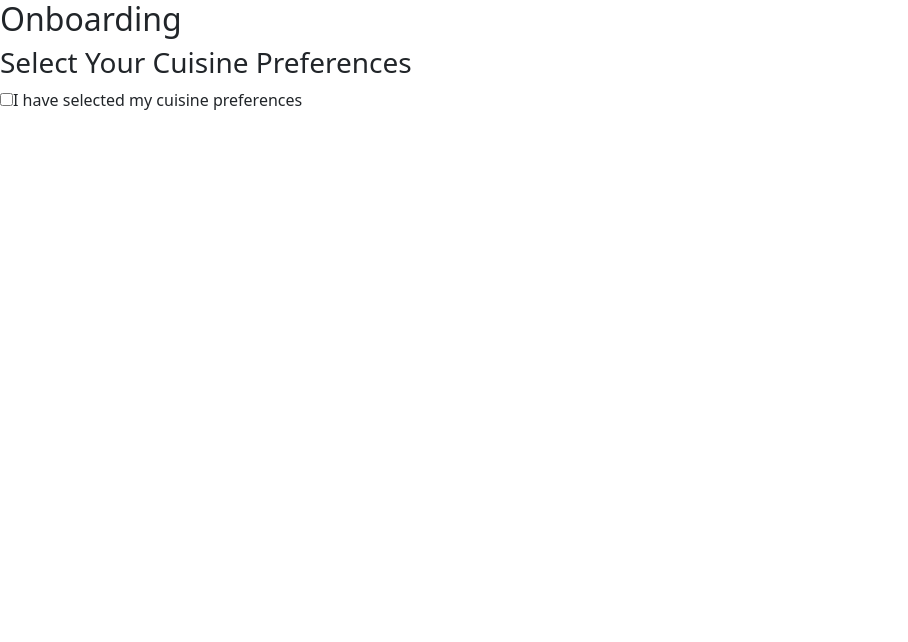
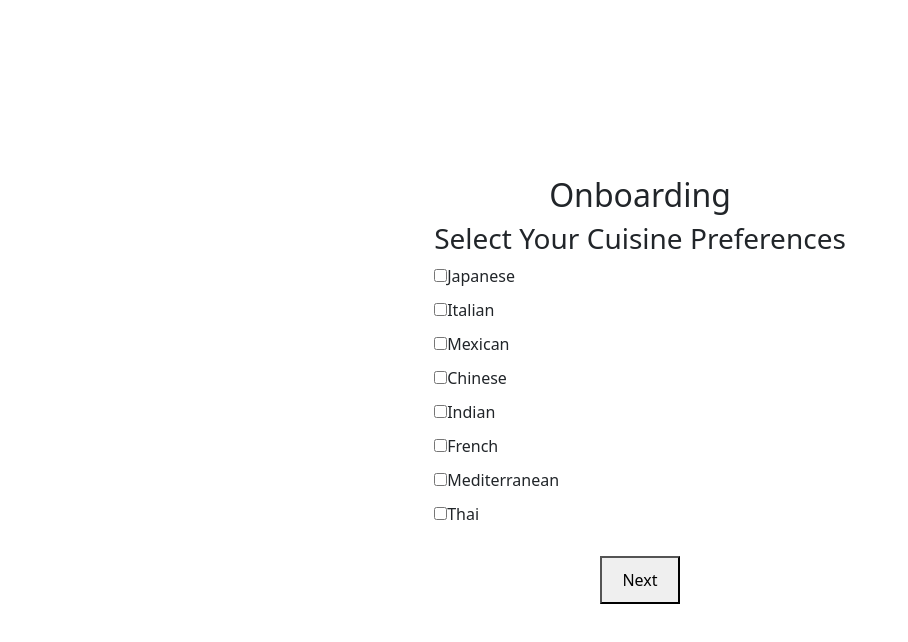
Before and after one commit to duchuynh/PhoenixCoders, a React (Create React App) app in the folder React/potluck/: page /onboarding in a window 1280 px wide. Shown: the top 642 px of the page, without its empty margins (0-908 px from the left). Built offline with nearby package versions, Linux system fonts and the light colour scheme.

Commit message:
Onboarding now stores const variables and has basic styling

```diff
--- a/React/potluck/src/pages/Onboarding/Onboarding.css
+++ b/React/potluck/src/pages/Onboarding/Onboarding.css
@@ -0,0 +1,29 @@
+.onboarding-container {
+    display: flex;
+    flex-direction: column;
+    align-items: center;
+    justify-content: center;
+    min-height: 100vh;
+    text-align: center;
+  }
+
+  .onboarding-step {
+    margin-bottom: 20px;
+  }
+
+  .checkbox-group, .radio-group {
+    display: flex;
+    flex-direction: column;
+    align-items: flex-start;
+    margin-bottom: 20px;
+  }
+
+  .checkbox-label, .radio-label {
+    margin-bottom: 10px;
+  }
+
+  .onboarding-button {
+    padding: 10px 20px;
+    font-size: 16px;
+    cursor: pointer;
+  }
--- a/React/potluck/src/pages/Onboarding/Onboarding.js
+++ b/React/potluck/src/pages/Onboarding/Onboarding.js
@@ -1,51 +1,121 @@
 import React, { useState } from 'react';
 import { useNavigate } from 'react-router-dom';
+import api from '../../api';
+import './Onboarding.css';
 
 function Onboarding() {
   const [step, setStep] = useState(1);
-  const [checked, setChecked] = useState(false);
+  const [selectedCuisines, setSelectedCuisines] = useState([]); // State to hold selected cuisines
+  const [selectedRestrictions, setSelectedRestrictions] = useState([]); // State to hold dietary restrictions
+  const [skillLevel, setSkillLevel] = useState(1); // State to hold cooking skill level
   const navigate = useNavigate();
 
-  const handleNext = () => {
-    if (step < 3) {
-      setStep(step + 1);
-      setChecked(false); // Reset the checkbox for the next step
-    } else {
-      navigate('/home');
+  const cuisines = ['Japanese', 'Italian', 'Mexican', 'Chinese', 'Indian', 'French', 'Mediterranean', 'Thai'];
+  const restrictions = ['Gluten-Free', 'Vegan', 'Vegetarian', 'Dairy-Free', 'Nut-Free', 'Soy-Free'];
+
+  const handleCuisineChange = (cuisine) => {
+    setSelectedCuisines((prevSelected) => {
+      if (prevSelected.includes(cuisine)) {
+        return prevSelected.filter((c) => c !== cuisine);
+      } else {
+        return [...prevSelected, cuisine];
+      }
+    });
+  };
+
+  const handleRestrictionChange = (restriction) => {
+    setSelectedRestrictions((prevSelected) => {
+      if (prevSelected.includes(restriction)) {
+        return prevSelected.filter((r) => r !== restriction);
+      } else {
+        return [...prevSelected, restriction];
+      }
+    });
+  };
+
+  const handleSkillChange = (e) => {
+    setSkillLevel(parseInt(e.target.value));
+  };
+
+  const handleNext = async () => {
+    if (step === 1) {
+      // Move to next step
+      setStep(2);
+    } else if (step === 2) {
+      // Move to next step
+      setStep(3);
+    } else if (step === 3) {
+      // Final step - submit data
+      try {
+        const response = await api.post('/api/onboarding', {
+          cuisines: selectedCuisines.join(','),
+          restrictions: selectedRestrictions.join(','),
+          skill_level: skillLevel,
+        });
+        console.log('Onboarding data submitted:', response.data);
+        navigate('/home');
+      } catch (error) {
+        console.error('Error during onboarding:', error);
+      }
     }
   };
 
   return (
-    <div>
+    <div className="onboarding-container">
       <h2>Onboarding</h2>
       {step === 1 && (
-        <div>
+        <div className="onboarding-step">
           <h3>Select Your Cuisine Preferences</h3>
-          <label>
-            <input type="checkbox" checked={checked} onChange={() => setChecked(!checked)} />
-            I have selected my cuisine preferences
-          </label>
-          {checked && <button onClick={handleNext}>Next</button>}
+          <div className="checkbox-group">
+            {cuisines.map((cuisine) => (
+              <label key={cuisine} className="checkbox-label">
+                <input
+                  type="checkbox"
+                  checked={selectedCuisines.includes(cuisine)}
+                  onChange={() => handleCuisineChange(cuisine)}
+                />
+                {cuisine}
+              </label>
+            ))}
+          </div>
+          <button className="onboarding-button" onClick={handleNext}>Next</button>
         </div>
       )}
       {step === 2 && (
-        <div>
+        <div className="onboarding-step">
           <h3>Select Your Dietary Restrictions</h3>
-          <label>
-            <input type="checkbox" checked={checked} onChange={() => setChecked(!checked)} />
-            I have selected my dietary restrictions
-          </label>
-          {checked && <button onClick={handleNext}>Next</button>}
+          <div className="checkbox-group">
+            {restrictions.map((restriction) => (
+              <label key={restriction} className="checkbox-label">
+                <input
+                  type="checkbox"
+                  checked={selectedRestrictions.includes(restriction)}
+                  onChange={() => handleRestrictionChange(restriction)}
+                />
+                {restriction}
+              </label>
+            ))}
+          </div>
+          <button className="onboarding-button" onClick={handleNext}>Next</button>
         </div>
       )}
       {step === 3 && (
-        <div>
+        <div className="onboarding-step">
           <h3>Rate Your Cooking Skill Level</h3>
-          <label>
-            <input type="checkbox" checked={checked} onChange={() => setChecked(!checked)} />
-            I have rated my cooking skill level
-          </label>
-          {checked && <button onClick={handleNext}>Finish Onboarding</button>}
+          <div className="radio-group">
+            {[1, 2, 3, 4, 5].map((level) => (
+              <label key={level} className="radio-label">
+                <input
+                  type="radio"
+                  value={level}
+                  checked={skillLevel === level}
+                  onChange={handleSkillChange}
+                />
+                {level} ({["Beginner", "Novice", "Intermediate", "Advanced", "Expert"][level - 1]})
+              </label>
+            ))}
+          </div>
+          <button className="onboarding-button" onClick={handleNext}>Finish Onboarding</button>
         </div>
       )}
     </div>
```
